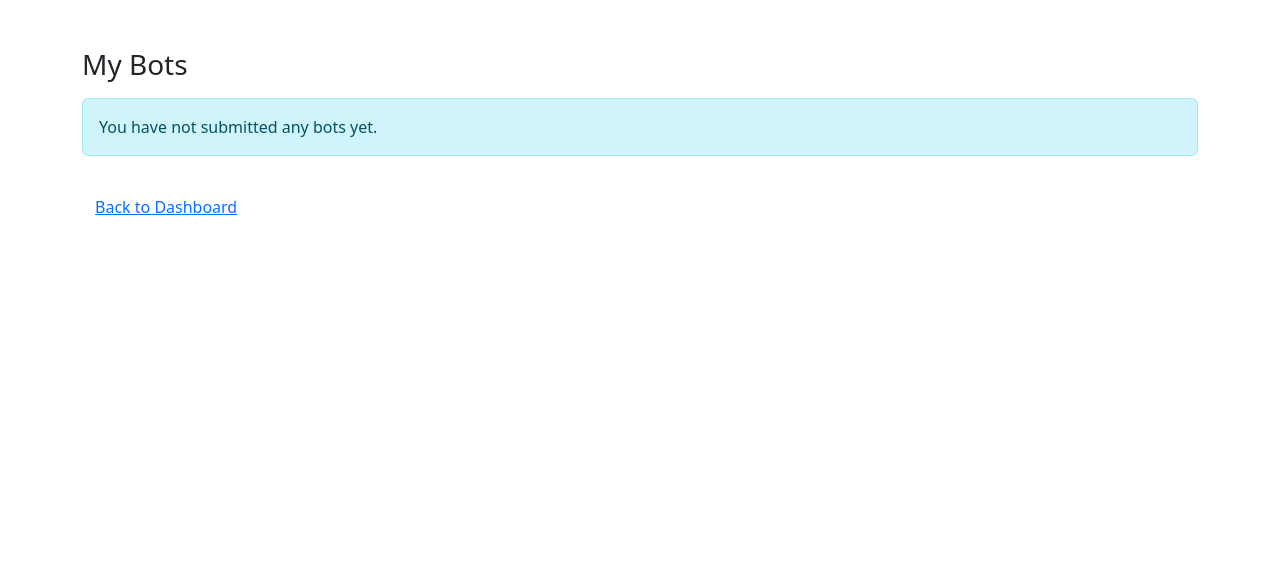
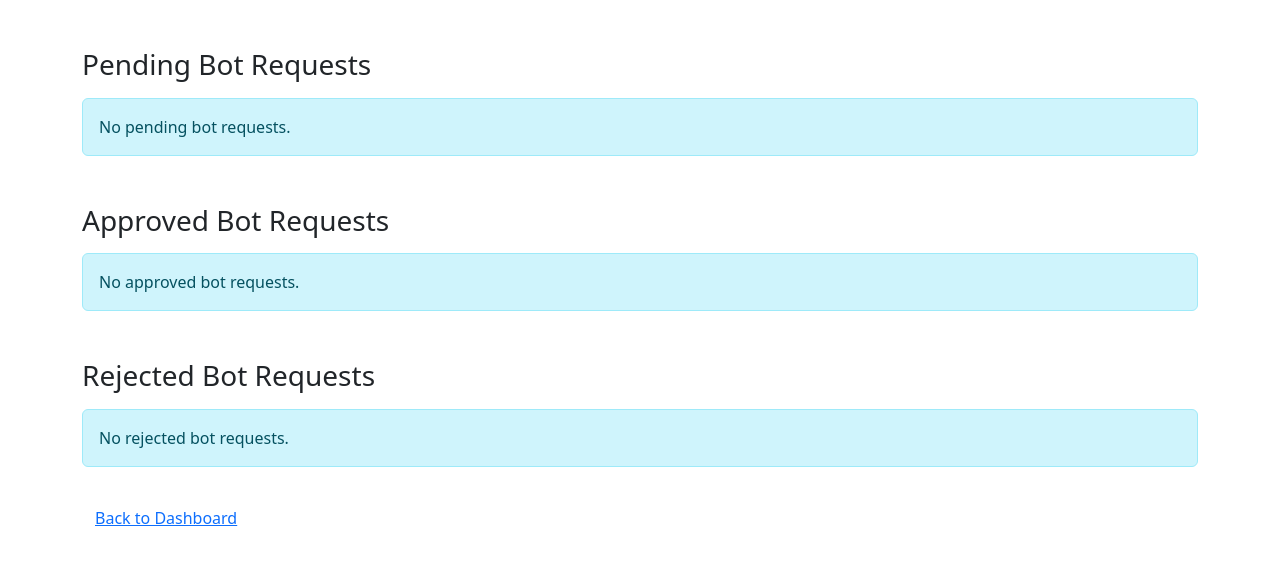
Before and after one commit to Sman12345678/Facebook-Graph-bot-integration., a Flask app: page /admin in a window 1280 px wide. Shown: the top 565 px of the page. Run offline with Flask 3, Linux system fonts and the light colour scheme; the visitor is signed in with stand-in values (Sample User, id 1); parts of the project's set-up code (start-up, migrations or seed data) failed here and were passed over.

Commit message:
Update admin.html

```diff
--- a/templates/admin.html
+++ b/templates/admin.html
@@ -2,13 +2,54 @@
 <html lang="en">
 <head>
     <meta charset="UTF-8">
-    <title>My Bots | Business Chatbot Platform</title>
+    <title>Admin Panel | Business Chatbot Platform</title>
     <link rel="stylesheet" href="https://cdn.jsdelivr.net/npm/bootstrap@5.3.3/dist/css/bootstrap.min.css">
 </head>
 <body>
 <div class="container mt-5">
-    <h3>My Bots</h3>
-    {% if bot_requests %}
+    <h3>Pending Bot Requests</h3>
+    {% if pending %}
+    <table class="table table-bordered mt-4">
+        <thead>
+        <tr>
+            <th>Page Name</th>
+            <th>Status</th>
+            <th>Products</th>
+            <th>Instruction</th>
+            <th>Created</th>
+            <th>Actions</th>
+        </tr>
+        </thead>
+        <tbody>
+        {% for bot in pending %}
+        <tr>
+            <td>{{ bot.fb_page_name }}</td>
+            <td>
+                <span class="badge bg-warning text-dark">Pending</span>
+            </td>
+            <td>
+                <ul>
+                {% for p in bot.product_images %}
+                    <li>{{ p.product_name }}</li>
+                {% endfor %}
+                </ul>
+            </td>
+            <td>{{ bot.system_instruction|truncate(60) }}</td>
+            <td>{{ bot.created_at.strftime('%Y-%m-%d %H:%M') }}</td>
+            <td>
+                <a href="{{ url_for('approve_bot', bot_request_id=bot.id) }}" class="btn btn-success btn-sm">Approve</a>
+                <a href="{{ url_for('reject_bot', bot_request_id=bot.id) }}" class="btn btn-danger btn-sm">Reject</a>
+            </td>
+        </tr>
+        {% endfor %}
+        </tbody>
+    </table>
+    {% else %}
+        <div class="alert alert-info mt-3">No pending bot requests.</div>
+    {% endif %}
+
+    <h3 class="mt-5">Approved Bot Requests</h3>
+    {% if approved %}
     <table class="table table-bordered mt-4">
         <thead>
         <tr>
@@ -20,17 +61,11 @@
         </tr>
         </thead>
         <tbody>
-        {% for bot in bot_requests %}
+        {% for bot in approved %}
         <tr>
             <td>{{ bot.fb_page_name }}</td>
             <td>
-                {% if bot.approved %}
-                    <span class="badge bg-success">Approved</span>
-                {% elif bot.rejected %}
-                    <span class="badge bg-danger">Rejected</span>
-                {% else %}
-                    <span class="badge bg-warning text-dark">Pending</span>
-                {% endif %}
+                <span class="badge bg-success">Approved</span>
             </td>
             <td>
                 <ul>
@@ -46,8 +81,45 @@
         </tbody>
     </table>
     {% else %}
-        <div class="alert alert-info mt-3">You have not submitted any bots yet.</div>
+        <div class="alert alert-info mt-3">No approved bot requests.</div>
     {% endif %}
+
+    <h3 class="mt-5">Rejected Bot Requests</h3>
+    {% if rejected %}
+    <table class="table table-bordered mt-4">
+        <thead>
+        <tr>
+            <th>Page Name</th>
+            <th>Status</th>
+            <th>Products</th>
+            <th>Instruction</th>
+            <th>Created</th>
+        </tr>
+        </thead>
+        <tbody>
+        {% for bot in rejected %}
+        <tr>
+            <td>{{ bot.fb_page_name }}</td>
+            <td>
+                <span class="badge bg-danger">Rejected</span>
+            </td>
+            <td>
+                <ul>
+                {% for p in bot.product_images %}
+                    <li>{{ p.product_name }}</li>
+                {% endfor %}
+                </ul>
+            </td>
+            <td>{{ bot.system_instruction|truncate(60) }}</td>
+            <td>{{ bot.created_at.strftime('%Y-%m-%d %H:%M') }}</td>
+        </tr>
+        {% endfor %}
+        </tbody>
+    </table>
+    {% else %}
+        <div class="alert alert-info mt-3">No rejected bot requests.</div>
+    {% endif %}
+
     <a href="{{ url_for('dashboard') }}" class="btn btn-link mt-3">Back to Dashboard</a>
 </div>
 </body>
```
